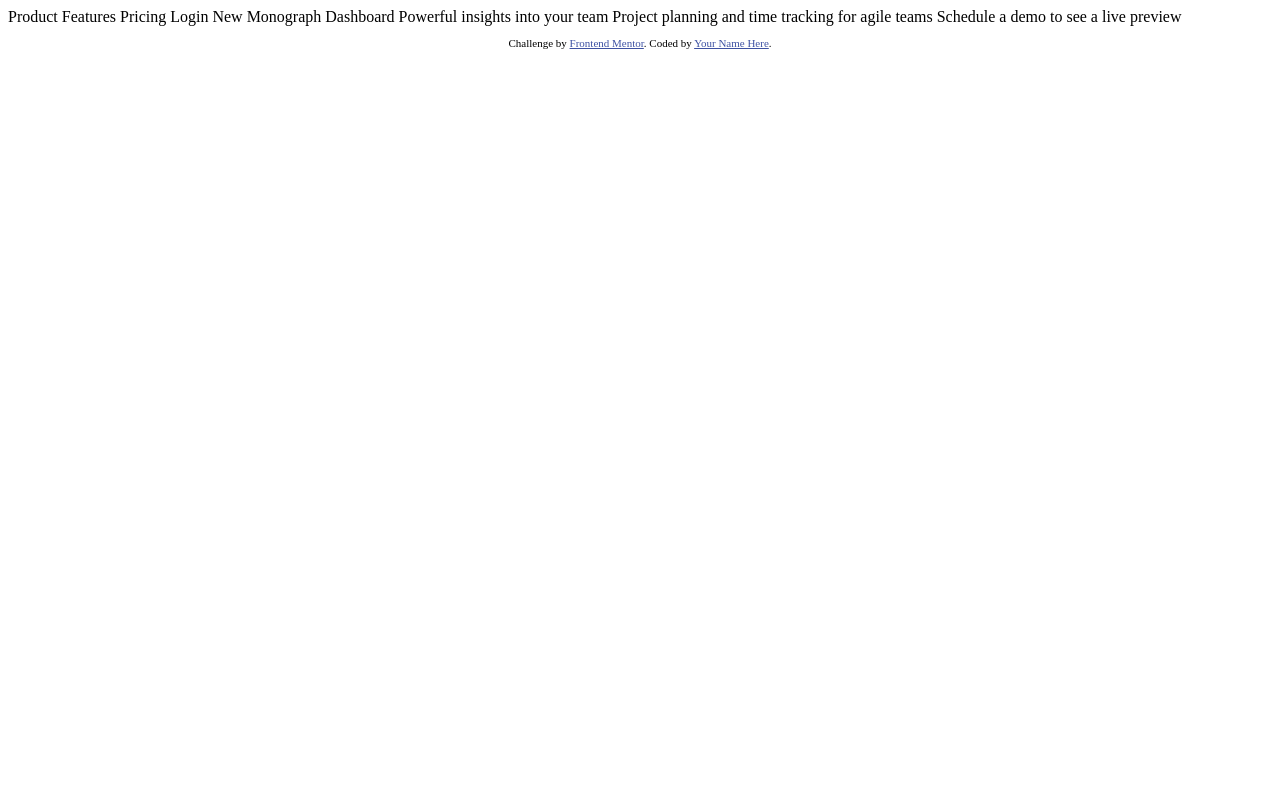
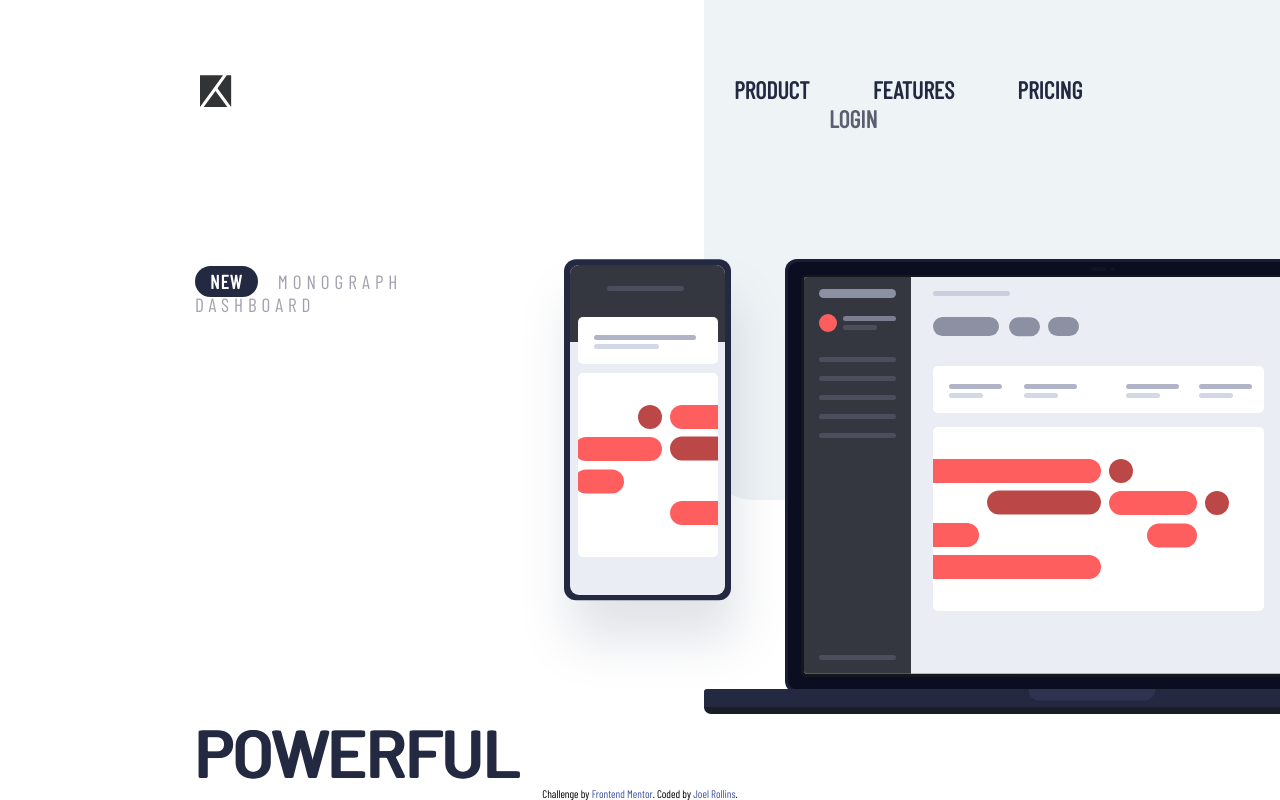
Before and after one commit to rollinsf/project-tracking, a plain HTML site: page index.html in a window 1280 px wide. Drawn offline with nearby package versions, Linux system fonts and the light colour scheme.

Commit message:
Adds main layout and styles

```diff
--- /dev/null
+++ b/css/styles.css
@@ -0,0 +1,147 @@
+* {
+    margin: 0;
+    padding: 0;
+}
+
+body {
+    font-family: 'Barlow Condensed', sans-serif;
+}
+
+a {
+    text-decoration: none;
+    color: hsl(230, 29%, 20%);
+}
+
+a:hover {
+    text-decoration: underline;
+}
+
+h1 {
+    font-family: 'Barlow', sans-serif;
+    font-weight: 700;
+    font-size: 4rem;
+    color: hsl(230, 29%, 20%);
+    margin-left: 18px;
+}
+
+h2 {
+    padding: 20px;
+}
+
+#page-container {
+    position: relative;
+    height: 100vh;
+    margin: 0;
+    overflow: hidden;
+}
+
+#top-container {
+    position: relative;
+    padding: 75px 75px 75px 200px;
+    margin-bottom: 100px;
+}
+
+#mid-container {
+    position: relative;
+    margin-left: 175px;
+    width: 100%;
+}
+
+#footer {
+    position: absolute;
+    width: 100%;
+    bottom: 0;
+}
+
+.logo{
+    float: left;
+}
+
+.background {
+    position: absolute;
+    background-color: hsl(207, 33%, 95%);
+    right: 0;
+    top: 0;
+    width: 45%;
+    height: 500px;
+    border-bottom-left-radius: 50px;
+}
+
+.navigation {
+    position: absolute;
+    margin-right: 5%;
+    top: 75px;
+    right: 0;
+}
+
+.nav {
+    font-size: 1.5rem;
+    font-weight: 700;
+    padding: 0 30px;
+}
+
+.login {
+    padding: 0 125px;
+    color: hsl(230, 11%, 40%);
+}
+
+.illustration {
+    float: right;
+    position: relative;
+    left: 25px;
+}
+
+.whatsnew {
+    font-size: 1.2rem;
+    letter-spacing: 5px;
+    color: hsl(231, 7%, 65%);
+    font-weight: 200;
+}
+
+.new {
+    padding: 4px 15px;
+    text-align: center;
+    margin-right: 20px;
+    background-color: hsl(230, 29%, 20%);
+    border-radius: 30px;
+    color: white;
+    letter-spacing: 1px;
+    font-weight: 700;
+}
+
+.power {
+    width: 33%;
+    font-weight: 900;
+    font-stretch: condensed;
+    text-shadow: 2px 0 hsl(230, 29%, 20%);
+    margin-bottom: 30px;
+}
+
+.planning {
+    font-size: 1.5rem;
+    font-weight: 400;
+    color: hsl(230, 11%, 40%);
+    margin-left: 18px;
+    width: 18%;
+    margin-bottom: 75px;
+}
+
+.preview {
+    font-size: 1rem;
+    letter-spacing: 5px;
+    font-weight: 400;
+    color: hsl(231, 7%, 65%);
+}
+.schedule {
+    background-color: hsl(0, 100%, 68%);
+    padding: 15px 35px;
+    border-radius: 5px;
+    font-weight: 700;
+    margin-right: 25px;
+    letter-spacing: 1px;
+    color: hsl(207, 33%, 95%);
+}
+
+.schedule:hover {
+    background-color: hsl(2, 100%, 76%);
+}
--- a/index.html
+++ b/index.html
@@ -3,8 +3,9 @@
 <head>
   <meta charset="UTF-8">
   <meta name="viewport" content="width=device-width, initial-scale=1.0"> <!-- displays site properly based on user's device -->
-
+  <link rel="stylesheet" type="text/css" href="css/styles.css">
   <link rel="icon" type="image/png" sizes="32x32" href="./images/favicon-32x32.png">
+  <link href="https://fonts.googleapis.com/css?family=Barlow|Barlow+Condensed&display=swap" rel="stylesheet">
 
   <title>Frontend Mentor | Project tracking intro component</title>
 
@@ -15,25 +16,37 @@
   </style>
 </head>
 <body>
-  Product
-  Features
-  Pricing
-  Login
+  <div id="page-container">
+    <div id="top-container">
+      <img class="logo" src="images/logo.svg" alt="logo">
+      <div class="background">
+        <nav class="navigation">
+          <a class="nav" href="#">PRODUCT</a>
+          <a class="nav" href="#">FEATURES</a>
+          <a class="nav" href="#">PRICING</a>
+          <a class="nav login" href="#">LOGIN</a>
+        </nav>
+      </div>
+    </div>
 
-  New
-  Monograph Dashboard
+    <div id="mid-container">
+      <img class="illustration" src="images/illustration-devices.svg" alt="Devices">
+      <h2 class="whatsnew"><span class="new">NEW</span>MONOGRAPH DASHBOARD</h2>
 
-  Powerful insights into your team
-  Project planning and time tracking for agile teams
+      <h1 class="power">POWERFUL INSIGHTS INTO YOUR TEAM</h1>
+      <h3 class="planning">Project planning and time tracking for agile teams</h3>
 
-  Schedule a demo
-  to see a live preview
+      <h2 class="preview"><span class="schedule">SCHEDULE A DEMO</span> TO SEE A PREVIEW</h2>
+    </div>
 
-  <footer>
-    <p class="attribution">
-      Challenge by <a href="https://www.frontendmentor.io?ref=challenge" target="_blank">Frontend Mentor</a>.
-      Coded by <a href="#">Your Name Here</a>.
-    </p>
-  </footer>
+
+
+    <footer id="footer">
+      <p class="attribution">
+        Challenge by <a href="https://www.frontendmentor.io?ref=challenge" target="_blank">Frontend Mentor</a>.
+        Coded by <a href="#">Joel Rollins</a>.
+      </p>
+    </footer>
+  </div>
 </body>
 </html>
```
